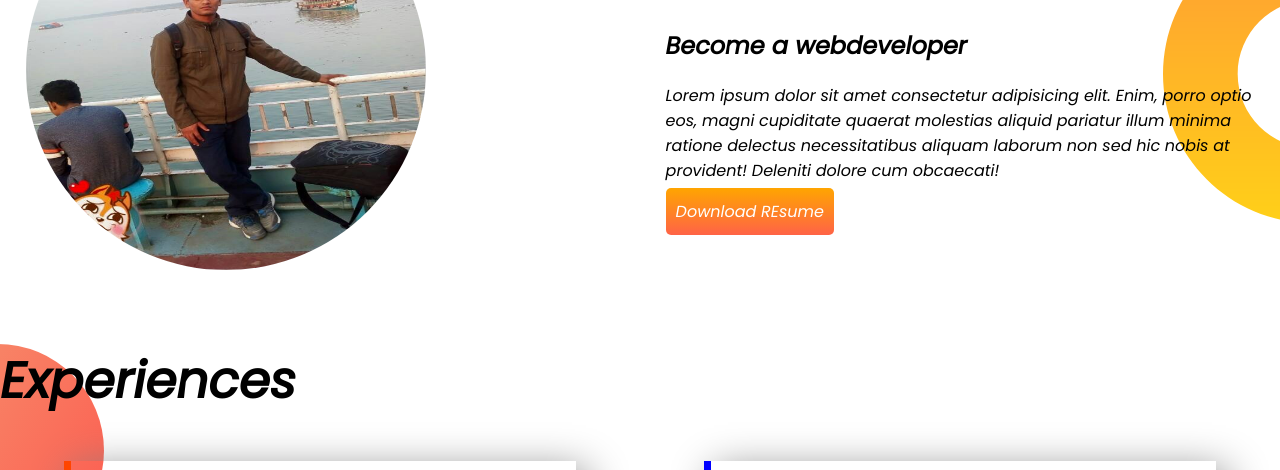
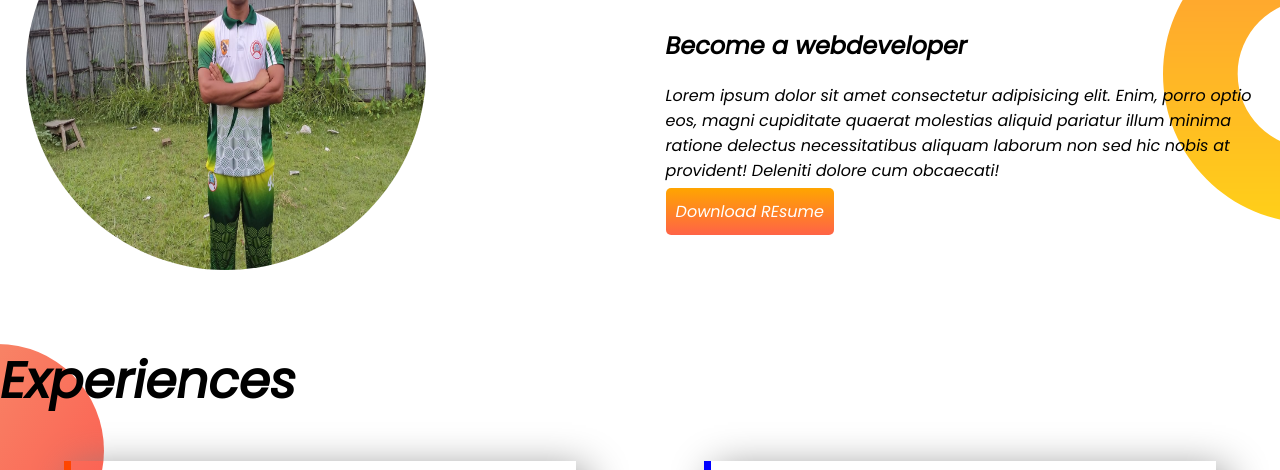
Before and after one commit to Rabiul1659/developer-portfolio, a plain HTML site: page index.html in a window 1280 px wide. Shown: the part 695-1165 px from the top of the page. Drawn offline with Linux system fonts and the light colour scheme.

Commit message:
image added

```diff
--- a/index.html
+++ b/index.html
@@ -27,7 +27,7 @@
 </section>
 <section class="dream-big flexible-container">
     <div class="half-width">
-        <img class="my-image" src="showoff/39804981_2164047187205667_3744034386194989056_n.jpg" alt="">
+        <img class="my-image" src="showOff/195142403_2942527152690996_8445973277023292803_n.jpg" alt="">
     </div>
     <div class="half-width">
         <h1>Dream Big</h1>
```
